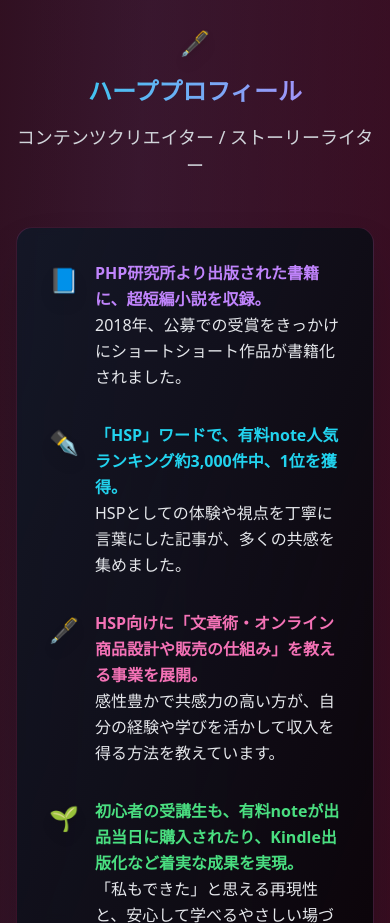
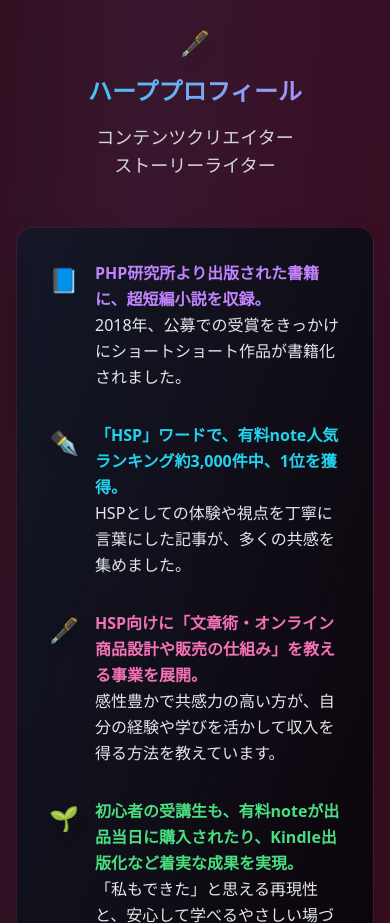
Before and after one commit to e6JmsDAx/harp-creator-site, an Astro site: page /dark in a window 390 px wide. Shown: the part 4320-5243 px from the top of the page. Built offline with nearby package versions, Linux system fonts and the light colour scheme; Astro itself is replaced by a stand-in of ours.

Commit message:
スマホ表示時にプロフィールを2行で表示するよう改善

```diff
--- a/src/pages/dark.astro
+++ b/src/pages/dark.astro
@@ -208,7 +208,7 @@
 						<h2 class="text-2xl md:text-3xl font-bold bg-gradient-to-r from-cyan-400 to-purple-400 bg-clip-text text-transparent mb-4">
 							ハーププロフィール
 						</h2>
-						<p class="text-lg text-gray-300">コンテンツクリエイター / ストーリーライター</p>
+						<p class="text-lg text-gray-300"><span class="hidden md:inline">コンテンツクリエイター / ストーリーライター</span><span class="md:hidden">コンテンツクリエイター<br />ストーリーライター</span></p>
 					</div>
 
 					<div class="bg-gradient-to-br from-gray-900/90 to-black/80 backdrop-blur-sm rounded-2xl p-8 md:p-12 shadow-2xl border border-pink-500/20">
--- a/src/pages/index.astro
+++ b/src/pages/index.astro
@@ -250,7 +250,7 @@
 							<h2 class="text-3xl md:text-4xl font-bold text-gray-800 mb-6">ハープはどんな人？</h2>
 							<div class="flex flex-col items-center mb-8">
 								<img src="/harp-icon.png" alt="ハープのプロフィール画像" class="w-32 h-32 md:w-40 md:h-40 rounded-full object-cover border-4 border-white shadow-lg mb-4">
-								<p class="text-xl md:text-2xl font-semibold text-gray-700">コンテンツクリエイター / ストーリーライター</p>
+								<p class="text-xl md:text-2xl font-semibold text-gray-700"><span class="hidden md:inline">コンテンツクリエイター / ストーリーライター</span><span class="md:hidden">コンテンツクリエイター<br />ストーリーライター</span></p>
 								<div class="mt-4 text-center space-y-2">
 									<p class="text-base text-gray-600 hidden md:block">HSPの繊細さを活かした文章術・コンテンツビジネスを教えています</p>
 									<p class="text-base text-gray-600 hidden md:block">世界観の設計から販売のしくみまで、一緒に作り上げています</p>
@@ -472,7 +472,7 @@
 							<h2 class="text-3xl md:text-4xl font-bold text-gray-800 mb-6">ハープはどんな人？</h2>
 							<div class="flex flex-col items-center mb-8">
 								<img src="/harp-icon.png" alt="ハープのプロフィール画像" class="w-32 h-32 md:w-40 md:h-40 rounded-full object-cover border-4 border-white shadow-lg mb-4">
-								<p class="text-xl md:text-2xl font-semibold text-gray-700">コンテンツクリエイター / ストーリーライター</p>
+								<p class="text-xl md:text-2xl font-semibold text-gray-700"><span class="hidden md:inline">コンテンツクリエイター / ストーリーライター</span><span class="md:hidden">コンテンツクリエイター<br />ストーリーライター</span></p>
 								<div class="mt-4 text-center space-y-2">
 									<p class="text-base text-gray-600 hidden md:block">HSPの繊細さを活かした文章術・コンテンツビジネスを教えています</p>
 									<p class="text-base text-gray-600 hidden md:block">世界観の設計から販売のしくみまで、一緒に作り上げています</p>
```
